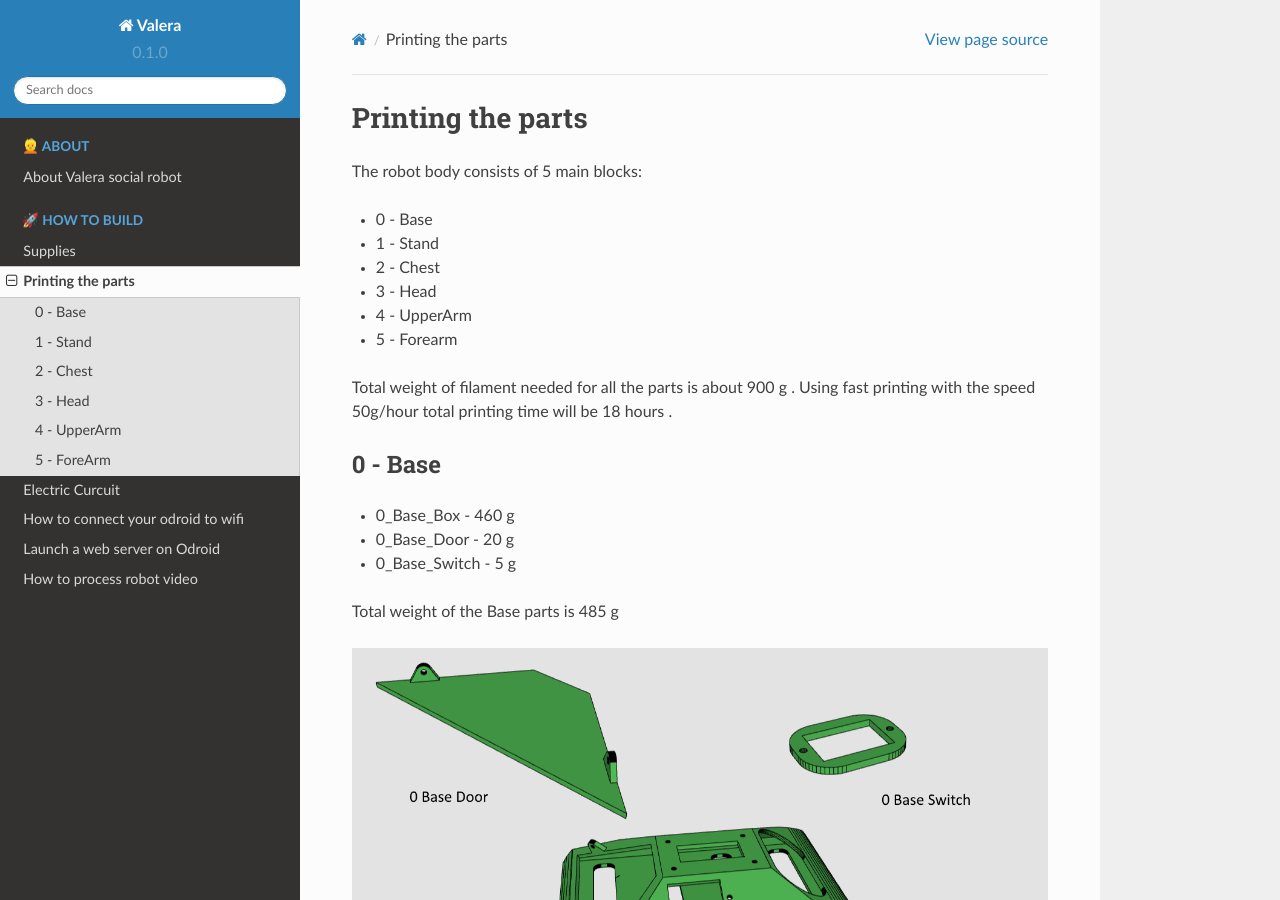
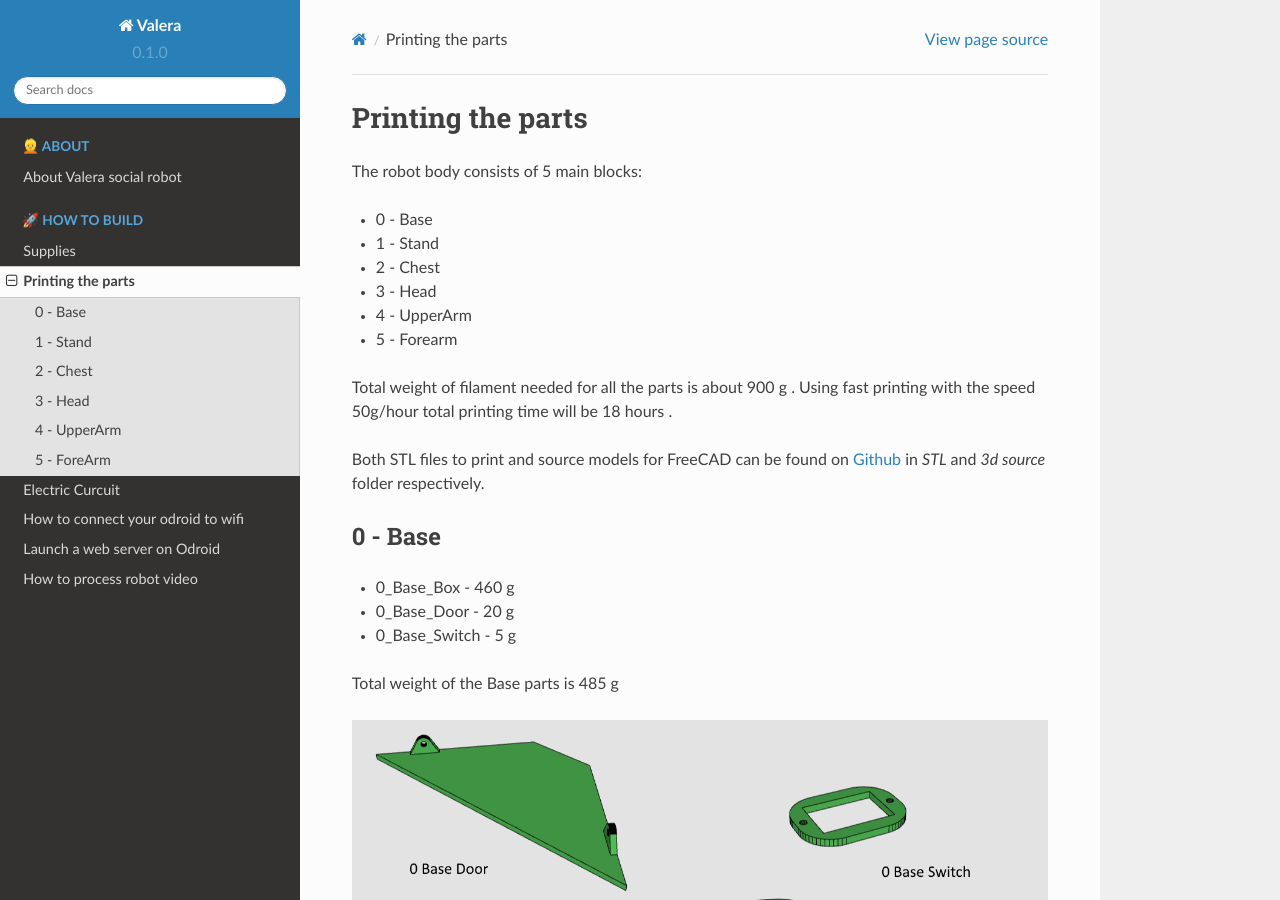
Before and after one commit to goodlancer-org/valera, a Sphinx documentation site: the page built from docs/3dprint.rst, in a window 1280 px wide and 900 px high. Built offline with Sphinx 7.4.7 and the Read the Docs theme 2.0.0, drawn with Linux system fonts in a browser that asks for light colours.

Commit message:
docs: link to github added for 3d printed parts

```diff
--- a/docs/3dprint.rst
+++ b/docs/3dprint.rst
@@ -12,6 +12,10 @@ The robot body consists of 5 main blocks:
 
 Total weight of filament needed for all the parts is about 900 g .
 Using fast printing with the speed 50g/hour total printing time will be 18 hours .
+
+Both STL files to print and source models for FreeCAD can be found
+on `Github <https://github.com/goodlancer-org/valera>`_ in `STL` and `3d source` folder
+respectively.
 
 0 - Base
 --------------------------------
```
